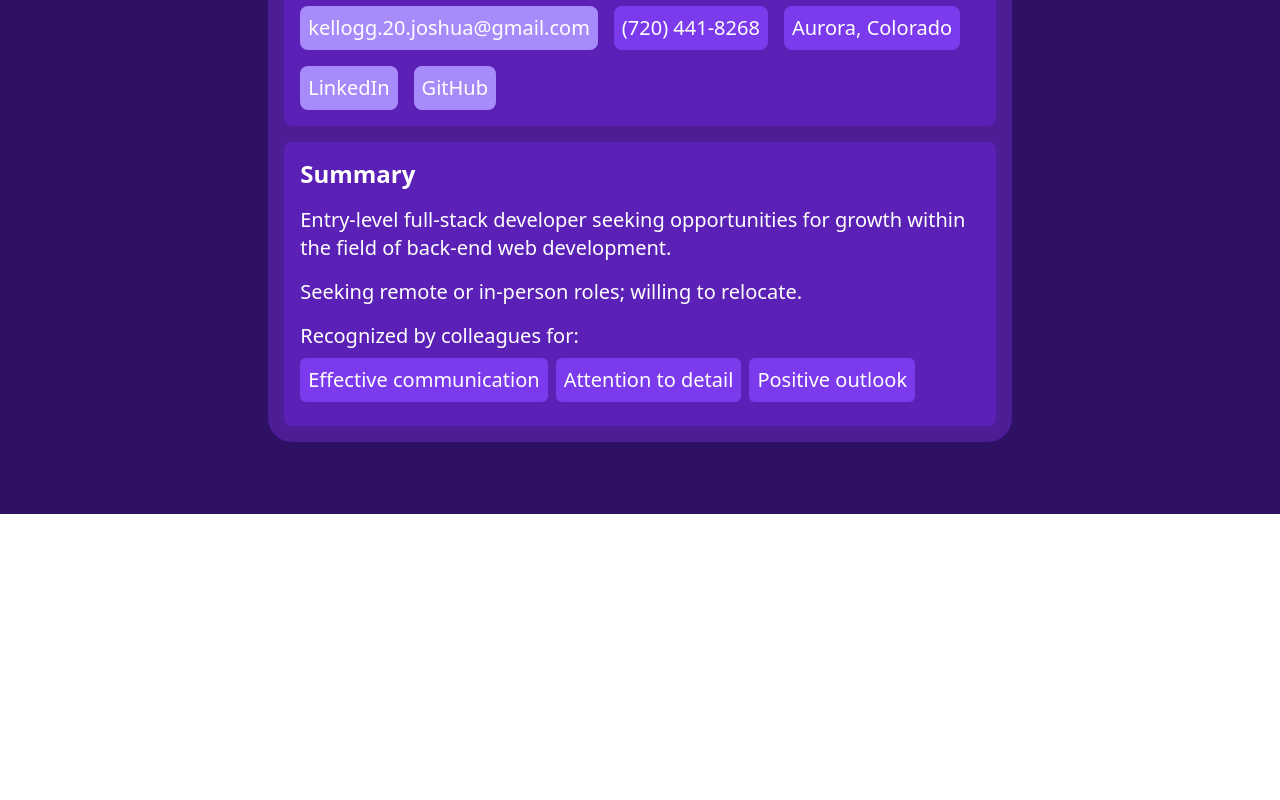
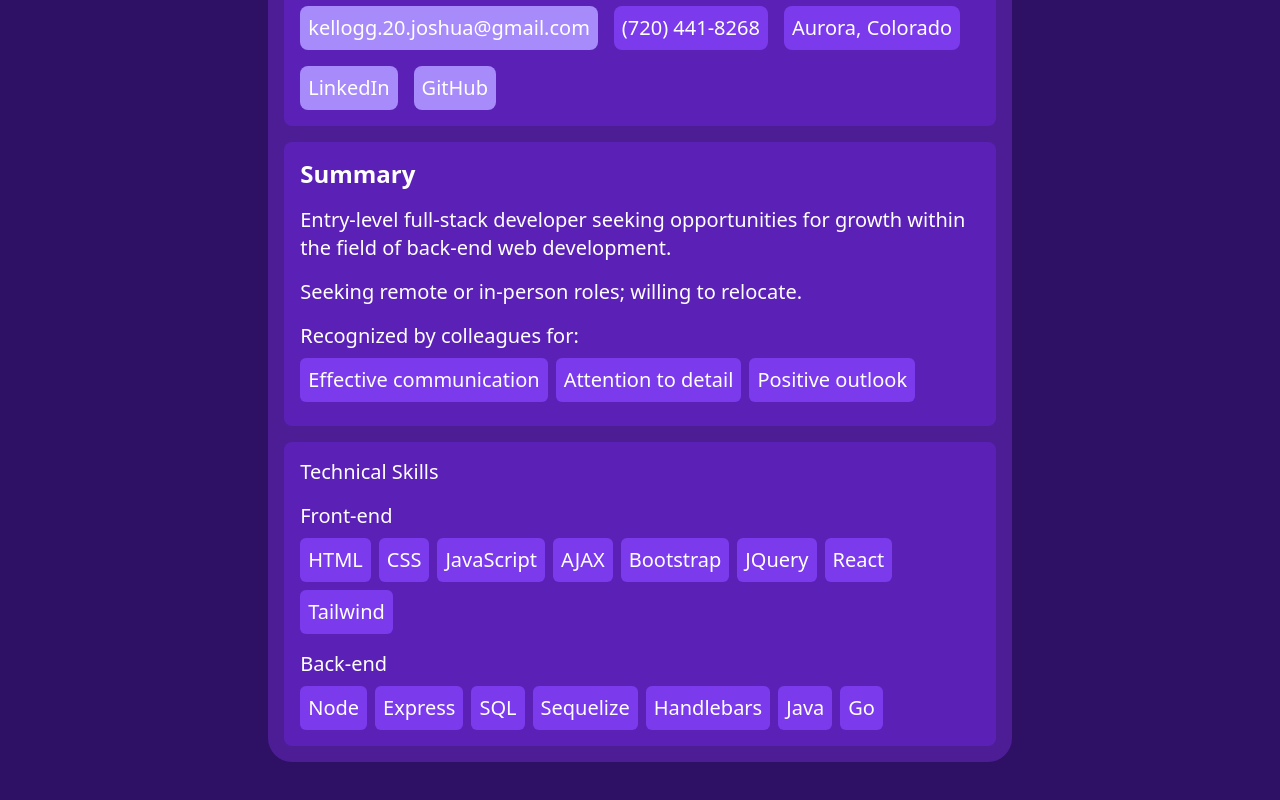
Before and after one commit to jkellogg01/react-portfolio, a React (Vite) app: page /resume in a window 1280 px wide. Shown: the part 286-1086 px from the top of the page. Before the commit the page ends 800 px from the top, so only its background shows below. Built offline with nearby package versions, Linux system fonts and the light colour scheme.

Commit message:
add technical skills section of resume

```diff
--- a/src/pages/Resume.jsx
+++ b/src/pages/Resume.jsx
@@ -51,6 +51,64 @@ export default function Resume() {
           </ul>
         </div>
       </div>
+      <div className="flex flex-col gap-4 bg-violet-800 p-4 rounded-lg">
+        <h4>Technical Skills</h4>
+        <div>
+          Front-end
+          <ul className="flex flex-row flex-wrap items-center gap-2 pt-2">
+            <li className="p-2 rounded-md bg-violet-600 hover:bg-violet-400 hover:text-2xl transition-all">
+              HTML
+            </li>
+            <li className="p-2 rounded-md bg-violet-600 hover:bg-violet-400 hover:text-2xl transition-all">
+              CSS
+            </li>
+            <li className="p-2 rounded-md bg-violet-600 hover:bg-violet-400 hover:text-2xl transition-all">
+              JavaScript
+            </li>
+            <li className="p-2 rounded-md bg-violet-600 hover:bg-violet-400 hover:text-2xl transition-all">
+              AJAX
+            </li>
+            <li className="p-2 rounded-md bg-violet-600 hover:bg-violet-400 hover:text-2xl transition-all">
+              Bootstrap
+            </li>
+            <li className="p-2 rounded-md bg-violet-600 hover:bg-violet-400 hover:text-2xl transition-all">
+              JQuery
+            </li>
+            <li className="p-2 rounded-md bg-violet-600 hover:bg-violet-400 hover:text-2xl transition-all">
+              React
+            </li>
+            <li className="p-2 rounded-md bg-violet-600 hover:bg-violet-400 hover:text-2xl transition-all">
+              Tailwind
+            </li>
+          </ul>
+        </div>
+        <div>
+          Back-end
+          <ul className="flex flex-row flex-wrap items-center gap-2 pt-2">
+            <li className="p-2 rounded-md bg-violet-600 hover:bg-violet-400 hover:text-2xl transition-all">
+              Node
+            </li>
+            <li className="p-2 rounded-md bg-violet-600 hover:bg-violet-400 hover:text-2xl transition-all">
+              Express
+            </li>
+            <li className="p-2 rounded-md bg-violet-600 hover:bg-violet-400 hover:text-2xl transition-all">
+              SQL
+            </li>
+            <li className="p-2 rounded-md bg-violet-600 hover:bg-violet-400 hover:text-2xl transition-all">
+              Sequelize
+            </li>
+            <li className="p-2 rounded-md bg-violet-600 hover:bg-violet-400 hover:text-2xl transition-all">
+              Handlebars
+            </li>
+            <li className="p-2 rounded-md bg-violet-600 hover:bg-violet-400 hover:text-2xl transition-all">
+              Java
+            </li>
+            <li className="p-2 rounded-md bg-violet-600 hover:bg-violet-400 hover:text-2xl transition-all">
+              Go
+            </li>
+          </ul>
+        </div>
+      </div>
     </div>
   );
 }
```
